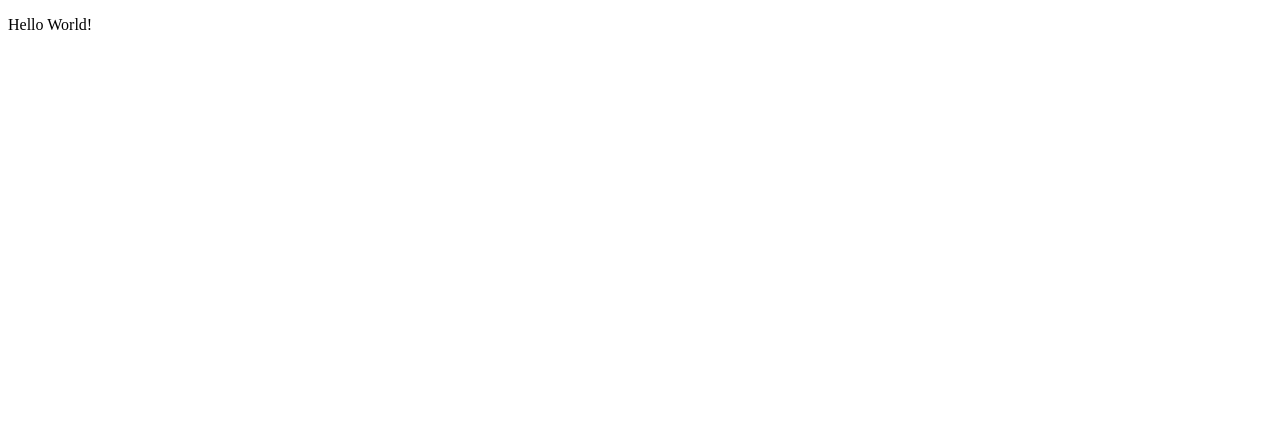
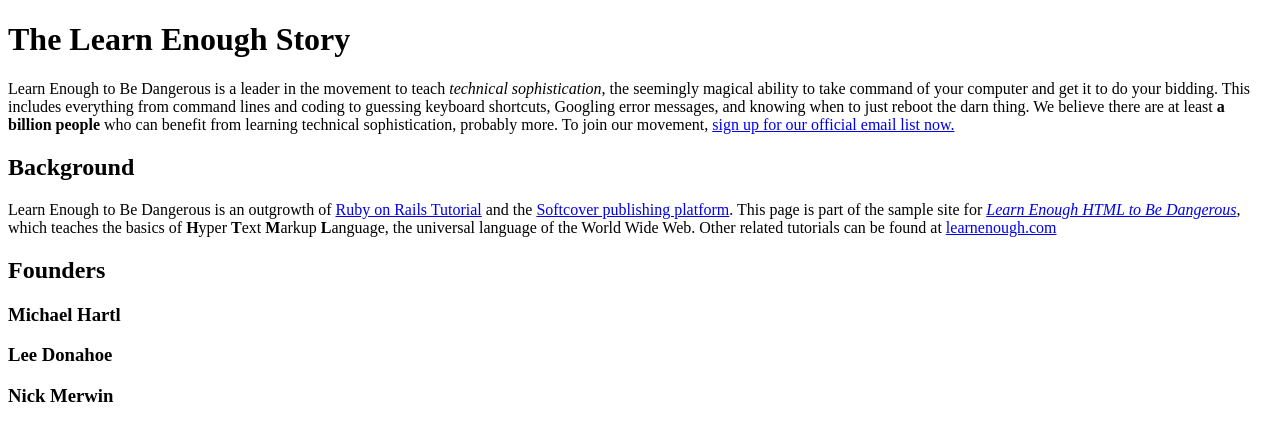
Before and after one commit to davidMfolkins/sample_website, a plain HTML site: page index.html in a window 1280 px wide. Drawn offline with Linux system fonts and the light colour scheme.

Commit message:
Add info to index page

```diff
--- a/index.html
+++ b/index.html
@@ -1,12 +1,35 @@
 <!DOCTYPE html>
 <html>
-<head>
-    <title>Page Title</title>
+  <head>
+    <title>Learn Enough to Be Dangerous</title>
     <meta charset="utff-8">
-</head>
-<body>
+  </head>
+  <body>
+    <h1>The Learn Enough Story</h1>
+
     <p>
-        Hello World!
+      Learn Enough to Be Dangerous is a leader in the movement to teach
+      <em>technical sophistication</em>, the seemingly magical ability to take
+      command of your computer and get it to do your bidding. This includes
+      everything from command lines and coding to guessing keyboard shortcuts,
+      Googling error messages, and knowing when to just reboot the darn thing.
+      We believe there are at least <strong>a billion people</strong> who can benefit from
+      learning technical sophistication, probably more. To join our
+      movement, <a href="http://learnenough.com/email/">sign up for our official email list now.</a>
     </p>
-</body>
+
+    <h2>Background</h2>
+
+    <p>
+        Learn Enough to Be Dangerous is an outgrowth of <a href="http://railstutorial.org/">Ruby on Rails Tutorial</a> and the <a href="http://www.softcover.io/">Softcover publishing platform</a>. This page is part of the sample site for <a href="http://learnenough.com/html-tutorial/"><em>Learn Enough HTML to Be Dangerous</em></a>, which teaches the basics of <strong>H</strong>yper <strong>T</strong>ext <strong>M</strong>arkup <strong>L</strong>anguage, the universal language of the World Wide Web. Other related tutorials can be found at <a href="http://learnenough.com/">learnenough.com</a>
+    </p>
+
+    <h2>Founders</h2>
+
+    <h3>Michael Hartl</h3>
+
+    <h3>Lee Donahoe</h3>
+
+    <h3>Nick Merwin</h3>
+  </body>
 </html>
```
